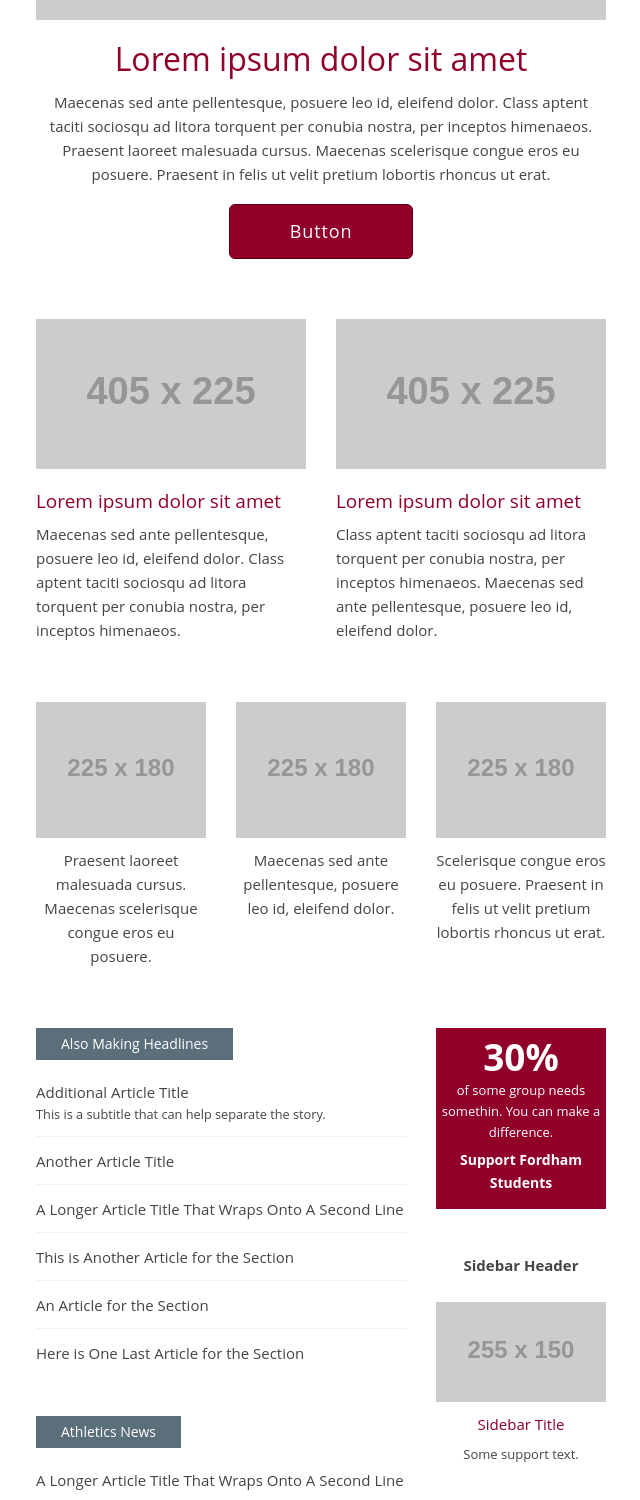
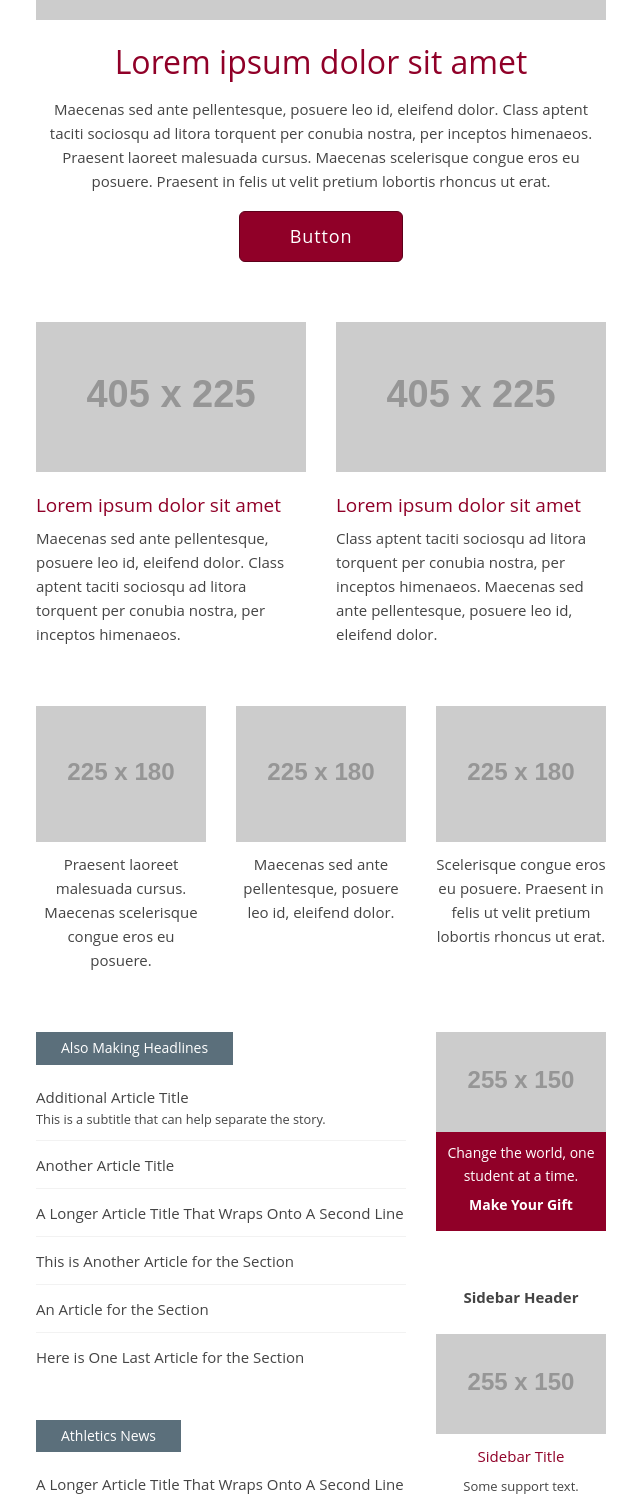
Before and after one commit to michaeldfoley/fordham-enews-template, a website: page app/index.html in a window 1280 px wide. Shown: the part 307-1807 px from the top of the page, without its empty margins (319-959 px from the left). Drawn offline with Linux system fonts and the light colour scheme; placeholder pictures from the web are drawn by us.

Commit message:
updated giving callout

```diff
--- a/app/css/style.css
+++ b/app/css/style.css
@@ -421,91 +421,95 @@ h1, h2, h3 {
 /* line 26, ../scss/_type.scss */
 h3, h4 {
   Margin-top: 10px;
-  line-height: 1.3;
 }
 
-/* line 31, ../scss/_type.scss */
+/* line 30, ../scss/_type.scss */
+h1, h2, h3, h4 {
+  line-height: 1.4;
+}
+
+/* line 34, ../scss/_type.scss */
 h4, h5, h6 {
   Margin-bottom: 8px;
 }
 
-/* line 35, ../scss/_type.scss */
+/* line 38, ../scss/_type.scss */
 h1 {
   font-size: 39px;
 }
 @media screen and (max-width: 520px) {
-  /* line 35, ../scss/_type.scss */
+  /* line 38, ../scss/_type.scss */
   h1 {
     font-size: 30px !important;
   }
 }
 
-/* line 42, ../scss/_type.scss */
+/* line 45, ../scss/_type.scss */
 h2 {
   font-size: 32px;
 }
 @media screen and (max-width: 520px) {
-  /* line 42, ../scss/_type.scss */
+  /* line 45, ../scss/_type.scss */
   h2 {
     font-size: 27px !important;
   }
 }
 
-/* line 49, ../scss/_type.scss */
+/* line 52, ../scss/_type.scss */
 h3 {
   font-size: 26px;
 }
 @media screen and (max-width: 520px) {
-  /* line 49, ../scss/_type.scss */
+  /* line 52, ../scss/_type.scss */
   h3 {
     font-size: 22px !important;
   }
 }
 
-/* line 56, ../scss/_type.scss */
+/* line 59, ../scss/_type.scss */
 h4 {
   font-size: 19px;
 }
 @media screen and (max-width: 520px) {
-  /* line 56, ../scss/_type.scss */
+  /* line 59, ../scss/_type.scss */
   h4 {
     font-size: 18px !important;
   }
 }
 
-/* line 62, ../scss/_type.scss */
+/* line 65, ../scss/_type.scss */
 h5 {
   font-size: 15px;
 }
 
-/* line 63, ../scss/_type.scss */
+/* line 66, ../scss/_type.scss */
 h6 {
   font-size: 13px;
 }
 
-/* line 71, ../scss/_type.scss */
+/* line 74, ../scss/_type.scss */
 p {
   padding: 0;
   Margin-bottom: 1.2em;
 }
 
-/* line 80, ../scss/_type.scss */
+/* line 83, ../scss/_type.scss */
 ul {
   margin: 0;
   Margin-bottom: 17px;
 }
 
-/* line 84, ../scss/_type.scss */
+/* line 87, ../scss/_type.scss */
 li {
   Margin-bottom: 7px;
 }
 
-/* line 92, ../scss/_type.scss */
+/* line 95, ../scss/_type.scss */
 .lead {
   font-size: 23px;
 }
 
-/* line 96, ../scss/_type.scss */
+/* line 99, ../scss/_type.scss */
 .more {
   display: block;
   font-size: 14px;
@@ -513,7 +517,7 @@ li {
   text-transform: uppercase;
 }
 
-/* line 107, ../scss/_type.scss */
+/* line 110, ../scss/_type.scss */
 small {
   color: #777777;
   font-size: 85%;
@@ -547,10 +551,10 @@ small {
 /* line 27, ../scss/_btn.scss */
 .btn-lg {
   font-size: 18px;
-  padding-top: 12px;
-  padding-bottom: 12px;
-  padding-left: 60px;
-  padding-right: 60px;
+  padding-top: 10px;
+  padding-bottom: 10px;
+  padding-left: 50px;
+  padding-right: 50px;
   border-radius: 6px;
 }
 
@@ -765,83 +769,6 @@ small {
   text-align: center;
 }
 
-/* line 6, ../scss/_callout.scss */
-.callout {
-  background-color: #e6e6e6;
-  text-align: center;
-  display: block;
-  padding: 15px;
-}
-/* line 12, ../scss/_callout.scss */
-.callout a {
-  display: block;
-  text-align: center;
-}
-@media screen and (max-width: 600px) {
-  /* line 6, ../scss/_callout.scss */
-  .callout {
-    Margin-left: -15px !important;
-    Margin-right: -15px !important;
-  }
-}
-
-/* line 27, ../scss/_callout.scss */
-.callout-sidebar {
-  background-color: #900028;
-  color: #ffffff;
-  font-size: 13px;
-  padding-top: 10px;
-  padding-bottom: 15px;
-  padding-left: 5px;
-  padding-right: 5px;
-}
-/* line 36, ../scss/_callout.scss */
-.callout-sidebar a {
-  color: #ffffff;
-}
-/* line 40, ../scss/_callout.scss */
-.callout-sidebar strong {
-  font-size: 14px;
-}
-
-/* line 45, ../scss/_callout.scss */
-.callout-inner {
-  padding-bottom: 0;
-}
-@media screen and (max-width: 520px) {
-  /* line 45, ../scss/_callout.scss */
-  .callout-inner {
-    padding-bottom: 20px !important;
-    padding-left: 0 !important;
-    padding-right: 0 !important;
-  }
-}
-
-@media screen and (max-width: 520px) {
-  /* line 55, ../scss/_callout.scss */
-  .sidebar-item.callout-sidebar {
-    max-width: 100% !important;
-    float: none !important;
-  }
-  /* line 60, ../scss/_callout.scss */
-  .sidebar-item.callout-sidebar td {
-    padding-left: 15px !important;
-    padding-right: 15px !important;
-  }
-}
-
-/* line 67, ../scss/_callout.scss */
-.callout-sidebar--header {
-  font-size: 18px;
-  line-height: 1.6;
-  Margin-bottom: 5px;
-}
-/* line 72, ../scss/_callout.scss */
-.callout-sidebar--header strong {
-  font-size: 37px;
-  line-height: 1;
-}
-
 /* line 9, ../scss/_section.scss */
 .section-header {
   background-color: #5b6f7b;
@@ -959,6 +886,96 @@ small {
   font-size: 13px;
 }
 
+/* line 6, ../scss/_callout.scss */
+.callout {
+  background-color: #e6e6e6;
+  text-align: center;
+  display: block;
+  padding: 15px;
+}
+/* line 12, ../scss/_callout.scss */
+.callout a {
+  display: block;
+  text-align: center;
+}
+@media screen and (max-width: 600px) {
+  /* line 6, ../scss/_callout.scss */
+  .callout {
+    Margin-left: -15px !important;
+    Margin-right: -15px !important;
+  }
+}
+
+/* line 27, ../scss/_callout.scss */
+.callout-sidebar {
+  background-color: #900028;
+  color: #ffffff;
+  font-size: 13px;
+  padding-top: 10px;
+  padding-bottom: 15px;
+  padding-left: 5px;
+  padding-right: 5px;
+  Margin-bottom: 50px;
+}
+/* line 37, ../scss/_callout.scss */
+.callout-sidebar a {
+  color: #ffffff;
+}
+/* line 41, ../scss/_callout.scss */
+.callout-sidebar strong {
+  font-size: 14px;
+}
+
+/* line 46, ../scss/_callout.scss */
+.callout-sidebar--image {
+  background-color: #900028;
+}
+@media screen and (max-width: 520px) {
+  /* line 46, ../scss/_callout.scss */
+  .callout-sidebar--image {
+    padding-top: 15px !important;
+  }
+}
+
+/* line 54, ../scss/_callout.scss */
+.callout-inner {
+  padding-bottom: 0;
+}
+@media screen and (max-width: 520px) {
+  /* line 54, ../scss/_callout.scss */
+  .callout-inner {
+    padding-top: 15px !important;
+    padding-bottom: 20px !important;
+    padding-left: 0 !important;
+    padding-right: 0 !important;
+  }
+}
+
+@media screen and (max-width: 520px) {
+  /* line 65, ../scss/_callout.scss */
+  .sidebar-item.callout-sidebar {
+    max-width: 100% !important;
+    float: none !important;
+  }
+  /* line 70, ../scss/_callout.scss */
+  .sidebar-item.callout-sidebar td {
+    padding-left: 15px !important;
+    padding-right: 15px !important;
+  }
+}
+
+/* line 77, ../scss/_callout.scss */
+.callout-sidebar--header {
+  font-size: 18px;
+  line-height: 1.6;
+  Margin-bottom: 5px;
+}
+/* line 82, ../scss/_callout.scss */
+.callout-sidebar--header strong {
+  font-size: 37px;
+  line-height: 1;
+}
+
 /* line 6, ../scss/_event.scss */
 .event {
   border-bottom: 1px solid #f2f2f2;
@@ -1007,6 +1024,7 @@ small {
 /* line 53, ../scss/_event.scss */
 .event-details h5 {
   color: #900028;
+  Margin-bottom: 5px;
 }
 @media screen and (max-width: 520px) {
   /* line 49, ../scss/_event.scss */
@@ -1017,20 +1035,20 @@ small {
 }
 
 @media screen and (max-width: 520px) {
-  /* line 67, ../scss/_event.scss */
+  /* line 68, ../scss/_event.scss */
   .event-btn {
     padding-top: 0 !important;
     padding-bottom: 25px !important;
   }
 }
-/* line 74, ../scss/_event.scss */
+/* line 75, ../scss/_event.scss */
 .event-btn .btn {
   display: block;
   padding-left: 0px;
   padding-right: 0px;
 }
 @media screen and (max-width: 600px) {
-  /* line 74, ../scss/_event.scss */
+  /* line 75, ../scss/_event.scss */
   .event-btn .btn {
     display: inline-block !important;
     padding-left: 15px !important;
@@ -1038,20 +1056,20 @@ small {
   }
 }
 
-/* line 88, ../scss/_event.scss */
+/* line 89, ../scss/_event.scss */
 .event-sold {
   text-align: center;
   font-weight: bold;
 }
 
 @media screen and (max-width: 520px) {
-  /* line 97, ../scss/_event.scss */
+  /* line 98, ../scss/_event.scss */
   .event-empty {
     display: none !important;
   }
 }
 
-/* line 103, ../scss/_event.scss */
+/* line 104, ../scss/_event.scss */
 .event-more {
   font-weight: bold;
   text-align: center;
--- a/app/index.html
+++ b/app/index.html
@@ -305,15 +305,21 @@
   						<table width="100%">
   							<tr>
   								<td class="inner callout-inner">
+    								<table class="contents callout-sidebar--image">
+  										<tr>
+  											<td>
+    											<a href="https://securelb.imodules.com/s/1362/rd/index.aspx?sid=1362&gid=1&pgid=603&cid=1881" target="_blank">
+      											<img src="http://placehold.it/255x150" width="170" alt="" >
+  											</td>
+  										</tr>
+    								</table>
     								<table class="sidebar-item contents callout-sidebar">
   										<tr>
   											<td>
     											<a href="https://securelb.imodules.com/s/1362/rd/index.aspx?sid=1362&gid=1&pgid=603&cid=1881" target="_blank">
-    										    <div class="callout-sidebar--header"><strong>30%</strong></div>
-    										    <div style="Margin-bottom: 7px;">
-                              of some group needs somethin. You can make a difference.
-    										    </div>
-    										    <strong>Support Fordham Students</strong>
+    										    <div style="Margin-bottom: 7px; font-size: 14px;">
+                              Change the world, one student at a time.</div>
+    										    <strong style="font-size: 14px;">Make Your Gift</strong>
 
     										  </a>
   											</td>
```
